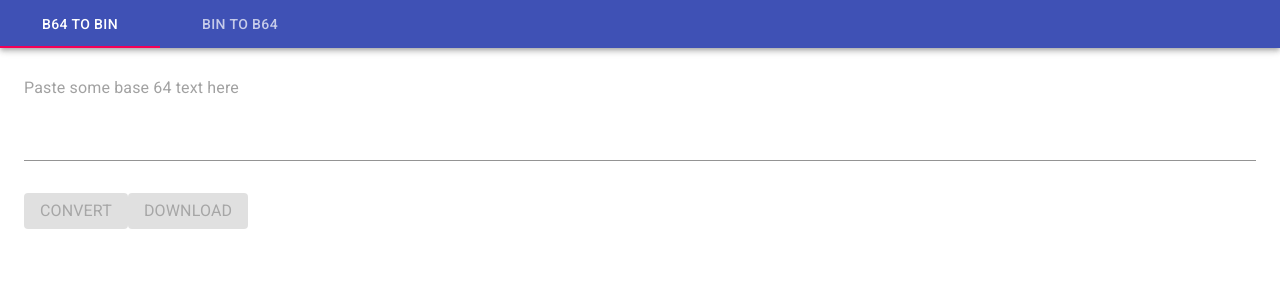
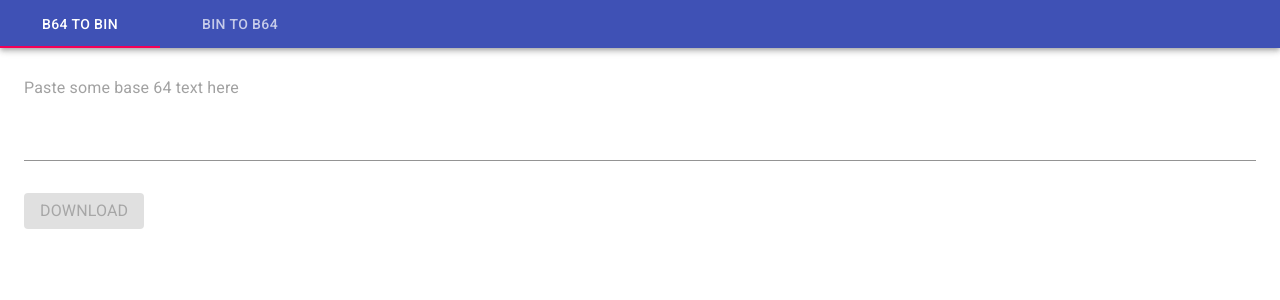
Before and after one commit to wrburnham/base64-bin-util, a React (Create React App) app: page / in a window 1280 px wide. Shown: the top 300 px of the page. Built offline with nearby package versions, Linux system fonts and the light colour scheme.

Commit message:
convert base64 to bin in onchange

```diff
--- a/src/Base64ToBin.js
+++ b/src/Base64ToBin.js
@@ -3,35 +3,32 @@ import Typography from '@material-ui/core/Typography';
 import TextField from '@material-ui/core/TextField';
 import Button from '@material-ui/core/Button';
 import Box from '@material-ui/core/Box';
+import { toast } from 'react-toastify';
 
 class Base64ToBin extends React.Component {
 
     constructor(props) {
         super(props);
-        this.state = { b64: '', downloadLink: '', canConvert: false, canDownload: false };
-        this.handleConvert = this.handleConvert.bind(this);
-        this.updateBase64 = this.updateBase64.bind(this);
+        this.state = { downloadLink: '', actionEnabled: false };
+        this.update = this.update.bind(this);
     }
 
-    updateBase64(event) {
+    update(event) {
+        this.setState({actionEnabled: false});
         const input = event.target.value;
-        const validationResult = this.isValid(input);
-        this.setState({b64: input, canConvert: validationResult, canDownload: false});
-    }
-
-    isValid(input) {
-        const empty = input === null || input === '' || input.trim() === '';
-        // todo add more validation
-        return !empty;
-    }
-
-    handleConvert() {
+        let decoded = '';
         try {
-            const link = this.downloadLink(this.binOfB64());
-            this.setState({downloadLink: link, canDownload: true, canConvert: false});
+            decoded = atob(input);
         } catch (e) {
-            // todo toast
-            console.log(e);
+            toast.error("Invalid input.");
+            decoded = '';
+        }
+        if (decoded !== '') {
+            const link = this.downloadLink(this.toBin(decoded));
+            if (this.state.downloadLink !== '') {
+                window.URL.revokeObjectURL(this.state.downloadLink);
+            }
+            this.setState({downloadLink: link, actionEnabled: true});
         }
     }
 
@@ -42,13 +39,12 @@ class Base64ToBin extends React.Component {
         return window.URL.createObjectURL(blob);
     }
 
-    binOfB64() {
-        const raw = atob(this.state.b64);
-        const bytes = new Array(raw.length);
+    toBin(raw) {
+        const bytes = new Uint8Array(raw.length);
         for (let i = 0; i < raw.length; i++) {
             bytes[i] = raw.charCodeAt(i);
         }
-        return new Uint8Array(bytes);
+        return bytes;
     }
 
     render() {
@@ -68,22 +64,15 @@ class Base64ToBin extends React.Component {
                         fullWidth
                         size='medium'
                         placeholder='Paste some base 64 text here'
-                        onChange={this.updateBase64}/>
+                        onChange={this.update}/>
                 </Box>
                 <Box {...marginProps}>
                     <Button
                         color='primary'
                         variant='contained'
-                        disabled={!this.state.canConvert}
-                        onClick={this.handleConvert}>
-                        <Typography>Convert</Typography>
-                    </Button>
-                    <Button
-                        color='secondary'
-                        variant='contained'
+                        disabled={!this.state.actionEnabled}
                         href={this.state.downloadLink}
-                        download='binary'
-                        disabled={!this.state.canDownload}>
+                        download='binary'>
                         <Typography>Download</Typography>
                     </Button>
                 </Box>
```
